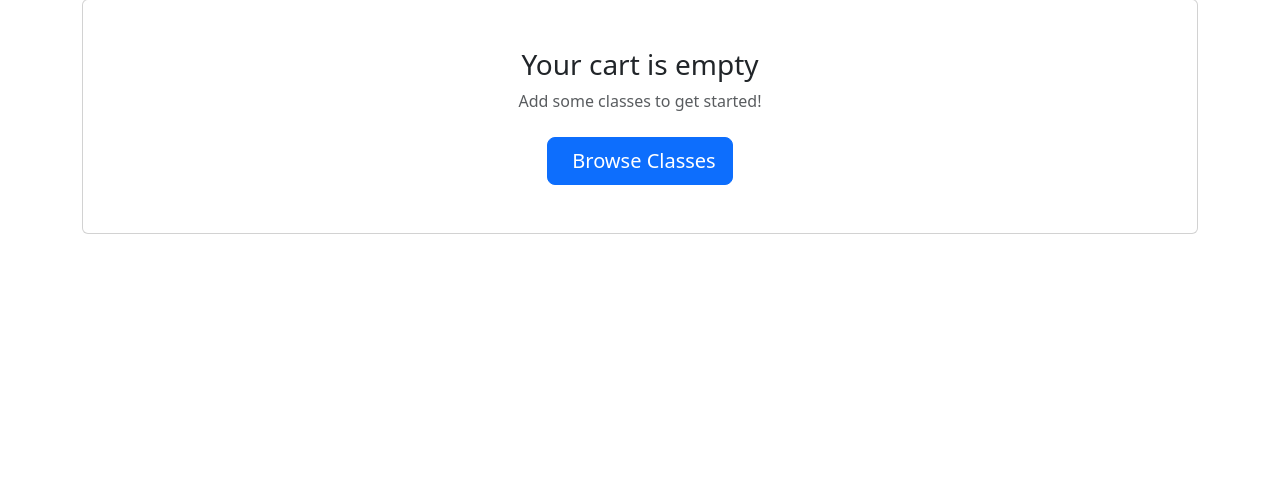
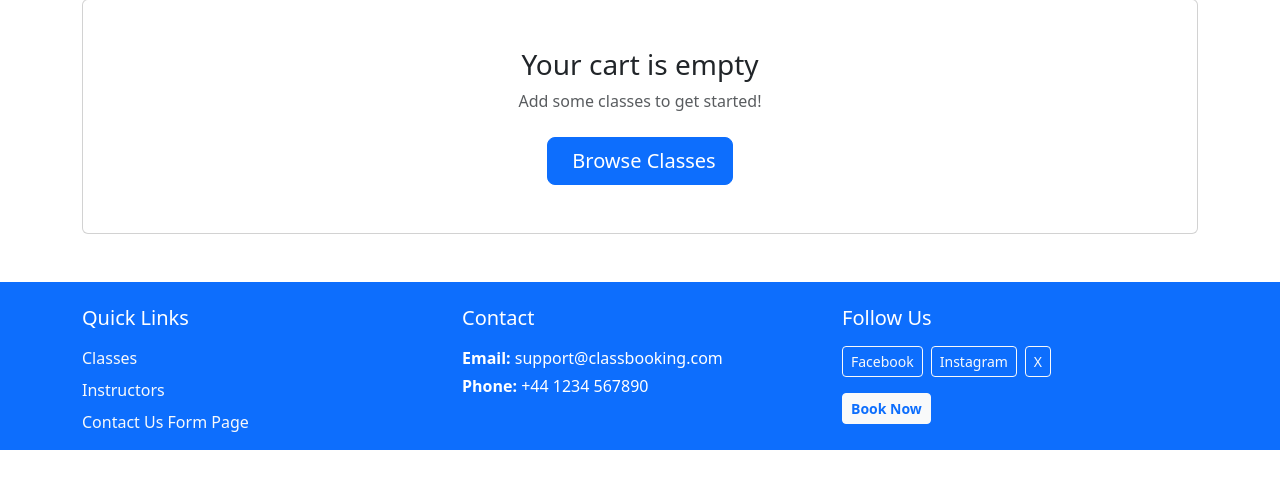
Before and after one commit to JModi16/classbooking, a Django app: template templates/cart/cart.html in a window 1280 px wide. Shown: the part 144-633 px from the top of the page. Run offline with Django 3.2, Linux system fonts and the light colour scheme; the template is opened without the code that fills it, so the values that code supplies are empty.

Commit message:
Add global site footer with quick links and social section

```diff
--- a/templates/base.html
+++ b/templates/base.html
@@ -53,6 +53,35 @@
     {% block content %}
     {% endblock %}
 
+    <footer class="bg-primary text-white mt-5 pt-4 pb-3">
+        <div class="container">
+            <div class="row g-4 align-items-start">
+                <div class="col-12 col-md-4">
+                    <h5 class="mb-3">Quick Links</h5>
+                    <ul class="list-unstyled mb-0">
+                        <li class="mb-2"><a href="{% url 'classes' %}" class="link-light text-decoration-none">Classes</a></li>
+                        <li class="mb-2"><a href="{% url 'instructors' %}" class="link-light text-decoration-none">Instructors</a></li>
+                        <li><a href="{% url 'contact' %}" class="link-light text-decoration-none">Contact Us Form Page</a></li>
+                    </ul>
+                </div>
+                <div class="col-12 col-md-4">
+                    <h5 class="mb-3">Contact</h5>
+                    <p class="mb-1"><strong>Email:</strong> support@classbooking.com</p>
+                    <p class="mb-0"><strong>Phone:</strong> +44 1234 567890</p>
+                </div>
+                <div class="col-12 col-md-4">
+                    <h5 class="mb-3">Follow Us</h5>
+                    <div class="d-flex flex-wrap gap-2 mb-3">
+                        <a href="https://www.facebook.com" class="btn btn-outline-light btn-sm" target="_blank" rel="noopener noreferrer">Facebook</a>
+                        <a href="https://www.instagram.com" class="btn btn-outline-light btn-sm" target="_blank" rel="noopener noreferrer">Instagram</a>
+                        <a href="https://x.com/" class="btn btn-outline-light btn-sm" target="_blank" rel="noopener noreferrer">X</a>
+                    </div>
+                    <a href="{% url 'classes' %}" class="btn btn-light btn-sm text-primary fw-semibold">Book Now</a>
+                </div>
+            </div>
+        </div>
+    </footer>
+
     {% block postloadjs %}
     {% endblock %}
 </body>
```
